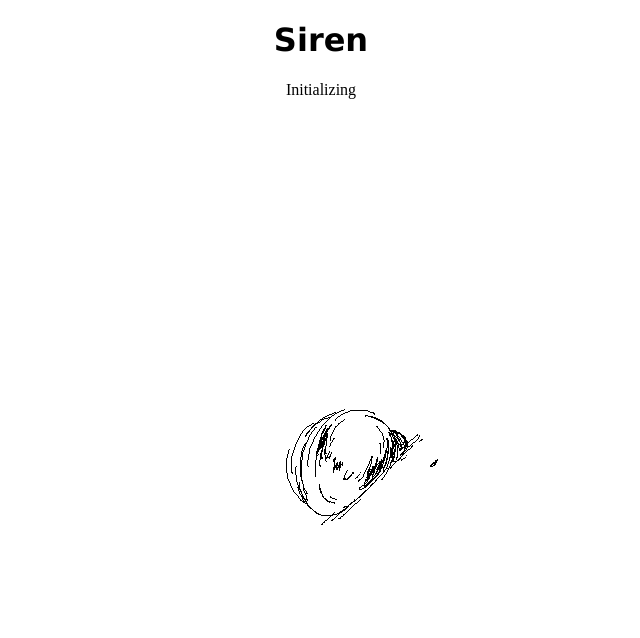
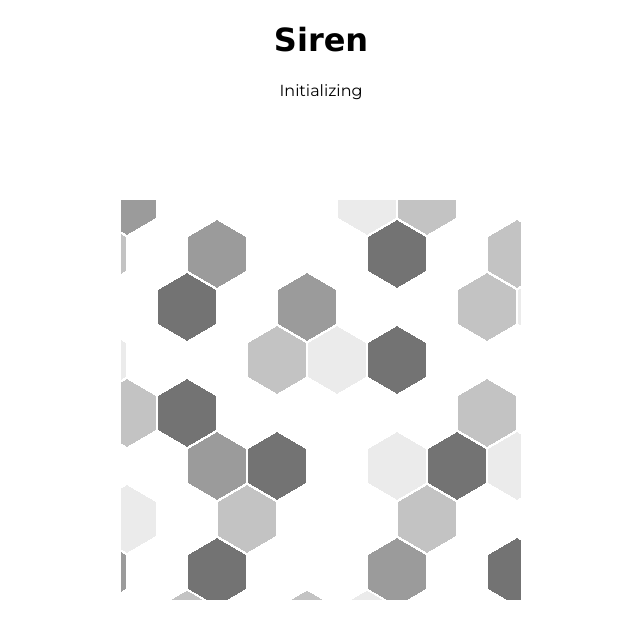
Before and after one commit to mdpenguino/siren-audio-player, a website: page splash.html in a window 1280 px wide. Shown: the whole page, without its empty margins (319-959 px from the left). Drawn offline with Linux system fonts and the light colour scheme.

Commit message:
update scrambletext css

```diff
--- a/splash.html
+++ b/splash.html
@@ -5,7 +5,7 @@
       html {
         width: 100%;
         height: 100%;
-        background: url('assets/background.gif') center center no-repeat;
+        background: url('assets/background.png') center center no-repeat;
         -webkit-app-region: drag;
       }
       </style>
@@ -95,9 +95,7 @@
             })
             counter = (counter + 1) % phrases.length
           }
-
           next()
-
         </script>
     </body>
   </html>
--- a/stylesheet.css
+++ b/stylesheet.css
@@ -1,3 +1,5 @@
+@import url('https://fonts.googleapis.com/css?family=Montserrat:300,400');
+
 body {
 }
 
@@ -30,6 +32,8 @@ P {
 
 .text {
   font-weight 100;
-  font-size 28px;
+  font-size 30px;
   color #FAFAFA;
+  font-family: 'Montserrat', sans-serif;
+  text-align: center;
 }
```
